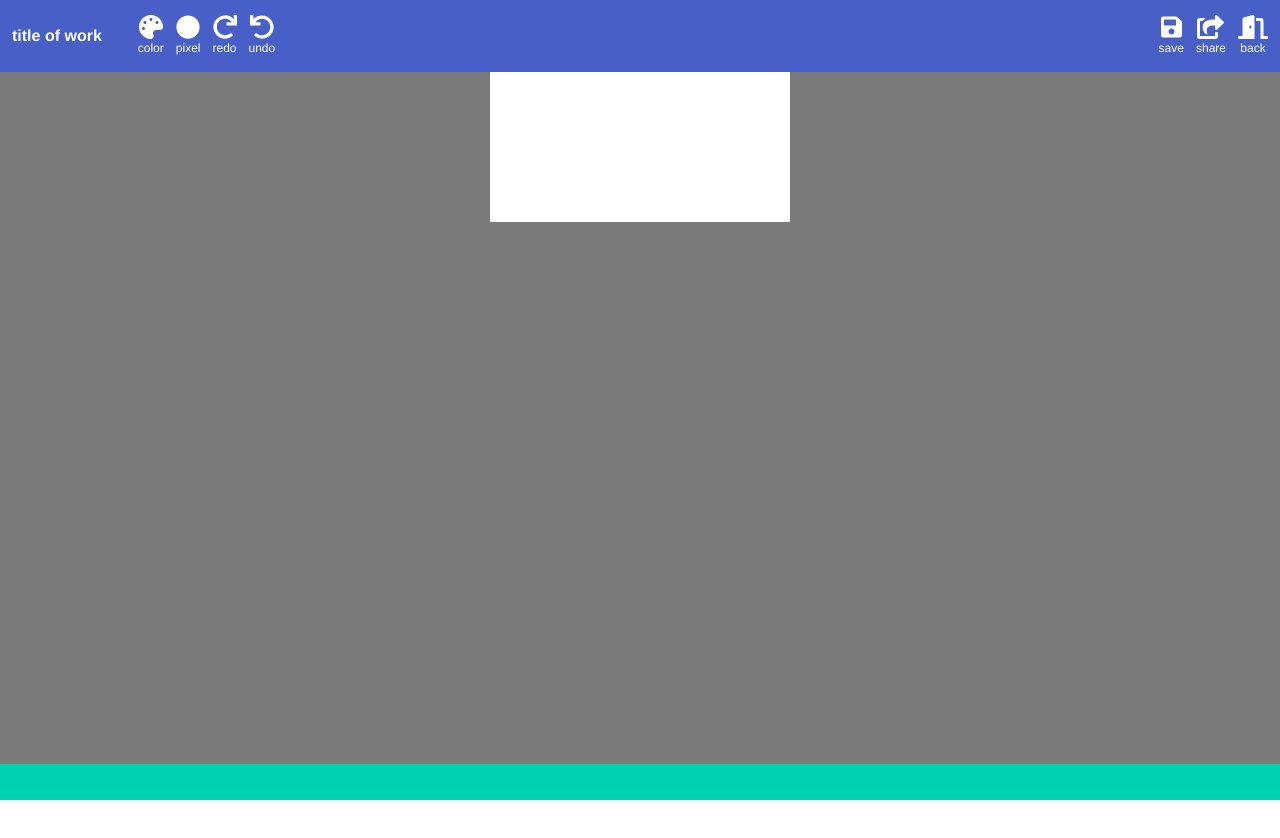
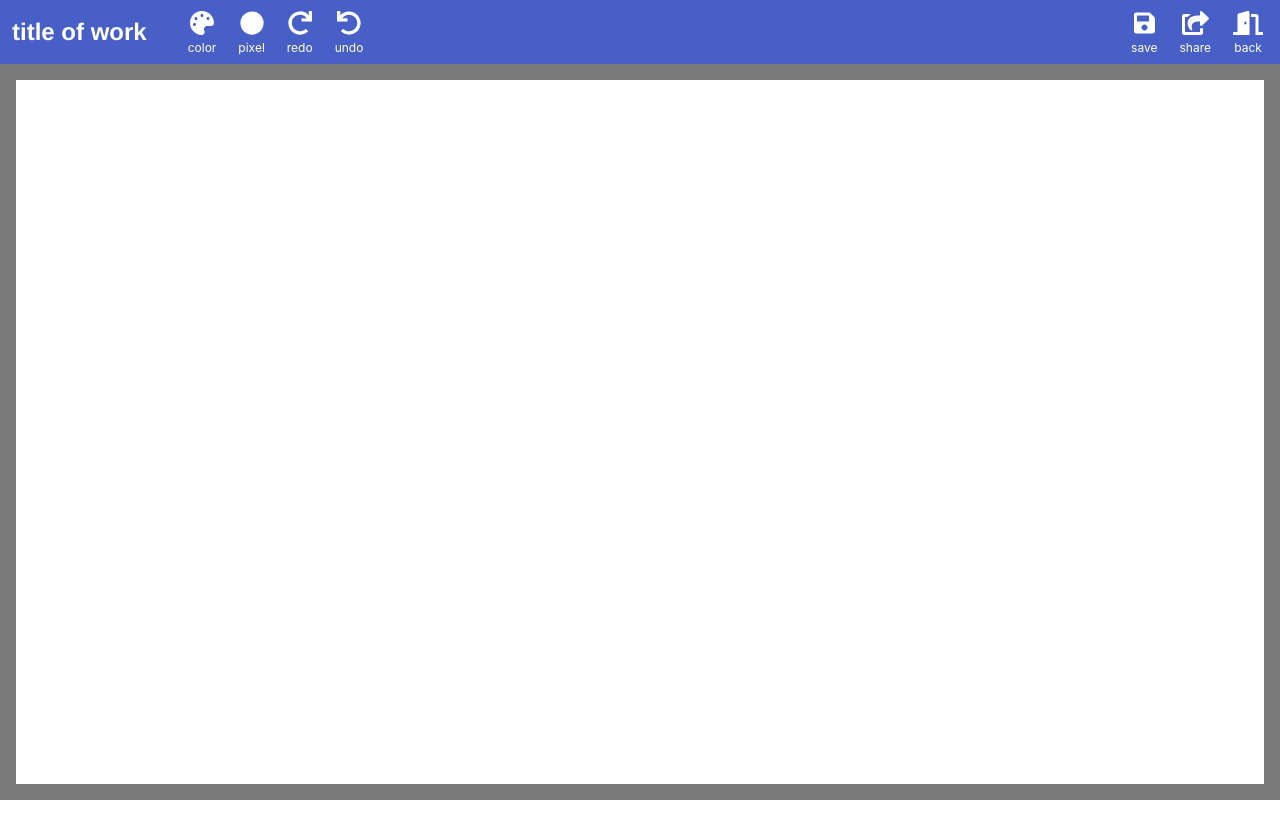
Before and after one commit to Recursion-Group-K/sketch, a Vue app: page /drawing in a window 1280 px wide. Shown: the top 838 px of the page. After the commit the page ends 800 px from the top, so only its background shows below. Built offline with nearby package versions, Linux system fonts and the light colour scheme.

Commit message:
レイアウトの細かな調整

```diff
--- a/src/components/DrawingTools.vue
+++ b/src/components/DrawingTools.vue
@@ -1,48 +1,44 @@
 <style>
 .drawing-tools{
-    height: 4.5rem;
+    height: 4rem;
 }
 </style>
 
 <template>
-    <div class="hero is-link is-tablet">
-        <div class="column py-0">
-            <nav class="level is-mobile is-primary drawing-tools">
-                <div class="level-left">
-                    <div class="level-item is-hidden-mobile has-text-weight-bold pr-5">
+    <nav class="drawing-tools level is-mobile has-background-link has-text-white px-3 m-0">
+        <div class="level-left is-fullheight">
+            <div class="level-item is-hidden-mobile has-text-weight-bold is-size-4 pr-5">
                 title of work
             </div>
-                    <div class="level-item is-flex-direction-column-reverse"><span class=" is-size-7">color</span><font-awesome-icon class="is-size-4" icon="palette" /></div>
-                    <div class="level-item is-flex-direction-column-reverse"><span class=" is-size-7">pixel</span><font-awesome-icon class="is-size-4" icon="circle" /></div>
-                    <div class="level-item is-flex-direction-column-reverse"><span class=" is-size-7">redo</span><font-awesome-icon class="is-size-4" icon="redo" /></div>
-                    <div class="level-item is-flex-direction-column-reverse"><span class=" is-size-7">undo</span><font-awesome-icon class="is-size-4" icon="undo" /></div>
+            <button class="button is-link level-item is-flex-direction-column-reverse px-1"><span class=" is-size-7">color</span><font-awesome-icon class="is-size-4 my-1" icon="palette" /></button>
+            <button class="button is-link level-item is-flex-direction-column-reverse px-1"><span class=" is-size-7">pixel</span><font-awesome-icon class="is-size-4 my-1" icon="circle" /></button>
+            <button class="button is-link level-item is-flex-direction-column-reverse px-1"><span class=" is-size-7">redo</span><font-awesome-icon class="is-size-4 my-1" icon="redo" /></button>
+            <button class="button is-link level-item is-flex-direction-column-reverse px-1"><span class=" is-size-7">undo</span><font-awesome-icon class="is-size-4 my-1" icon="undo" /></button>
         </div>
         <div class="level-right">
-                    <div class="level-item is-hidden-mobile is-flex-direction-column-reverse"><span class=" is-size-7">save</span><font-awesome-icon class="is-size-4" icon="save" /></div>
-                    <div class="level-item is-hidden-mobile is-flex-direction-column-reverse"><span class=" is-size-7">share</span><font-awesome-icon class="is-size-4" icon="share-square" /></div>
-                    <div class="level-item is-hidden-tablet">
+            <button class="button is-link level-item is-hidden-mobile is-flex-direction-column-reverse px-1"><span class=" is-size-7">save</span><font-awesome-icon class="is-size-4 my-1" icon="save" /></button>
+            <button class="button is-link level-item is-hidden-mobile is-flex-direction-column-reverse px-1"><span class=" is-size-7">share</span><font-awesome-icon class="is-size-4 my-1" icon="share-square" /></button>
+            <button class="button is-link level-item is-hidden-tablet p-0">
                 <div class="dropdown is-right"
                     v-bind:class="{'is-active':isActive}"
                     v-on:click="isActive=!isActive"
                 >
                     <div class="dropdown-trigger">
-                                <button class="button is-link">
-                                    <div class="is-flex is-flex-direction-column-reverse is-justify-content-center has-text-centered"><span class=" is-size-7">others</span><span><font-awesome-icon class="is-size-4" icon="bars" /></span></div>
+                        <button class="button is-link p-1">
+                            <div class="is-flex is-flex-direction-column-reverse is-justify-content-center has-text-centered"><span class=" is-size-7">others</span><span><font-awesome-icon class="is-size-4 my-1" icon="bars" /></span></div>
                         </button>
                     </div>
                     <div class="dropdown-menu">
                         <div class="dropdown-content">
-                                    <div class="dropdown-item">save<font-awesome-icon icon="save" /></div>
-                                    <div class="dropdown-item">share<font-awesome-icon icon="share-square" /></div>
+                            <div class="dropdown-item is-size-6"><font-awesome-icon icon="save" /> save</div>
+                            <div class="dropdown-item is-size-6"><font-awesome-icon icon="share-square" /> share</div>
                         </div>
                     </div>
                 </div>
-                    </div>
-                    <div class="level-item is-flex-direction-column-reverse"><span class=" is-size-7">back</span><font-awesome-icon class="is-size-4" icon="door-open" /></div>
+            </button>
+            <button class="button is-link level-item is-flex-direction-column-reverse px-1"><span class=" is-size-7">back</span><font-awesome-icon class="is-size-4 my-1" icon="door-open" /></button>
         </div>
     </nav>
-        </div>
-    </div>
 </template>
 
 <script>
--- a/src/pages/Drawing.vue
+++ b/src/pages/Drawing.vue
@@ -1,13 +1,19 @@
 <style>
-.drowing-container{
-    height: calc(100vh - 4.5rem);
+.drawing-container{
+    height: 100vh;
+}
+.body{
+    height: calc(100% - 4rem);
 }
 .button-container{
     height: 20%;
 }
 .canvas-container {
-    height: 85%;
-    width: 100vw;
+    height: 80%;
+}
+.canvass{
+    height: calc(100% - 2rem);
+    width: calc(100% - 2rem);
 }
 .move-button {
     height: 4rem;
@@ -16,19 +22,22 @@
 }
 @media (min-width: 1024px) {
     .canvas-container {
-        height: 95%;
+        height: 100%;
     }
+    .button-container{
+    height: 0%;
+}
 }
 </style>
 
 <template>
-    <div>
+    <div class="drawing-container">
         <DrawingTools/>
-        <div class="has-background-primary drowing-container d-flex is-flex-direction-column">
-            <div class="py-0 canvas-container has-background-grey">
-                <canvas class="has-background-white"></canvas>
+        <div class="has-background-primary d-flex is-flex-direction-column body is-fullwidth">
+            <div class="canvas-container has-background-grey is-flex is-align-items-center is-justify-content-center">
+                <canvas class="canvass has-background-white"></canvas>
             </div>
-            <div class="is-flex is-justify-content-space-between button-container pb-3">
+            <div class="is-flex is-justify-content-space-between is-align-items-center button-container is-fullwidth">
                 <div class="is-hidden-desktop px-4">
                     <button class="move-button">up</button>
                     <button class="move-button">down</button>
```
Lines whose indentation alone changed are shown as unchanged.
